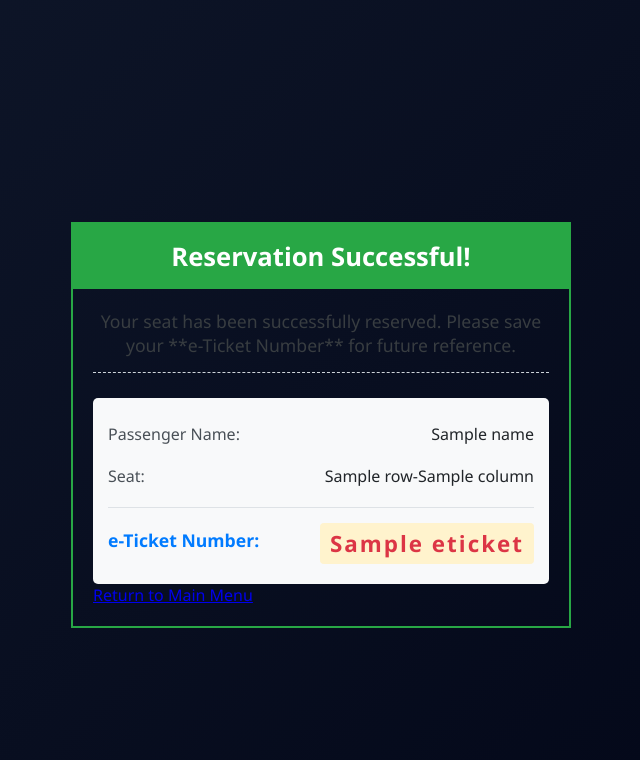
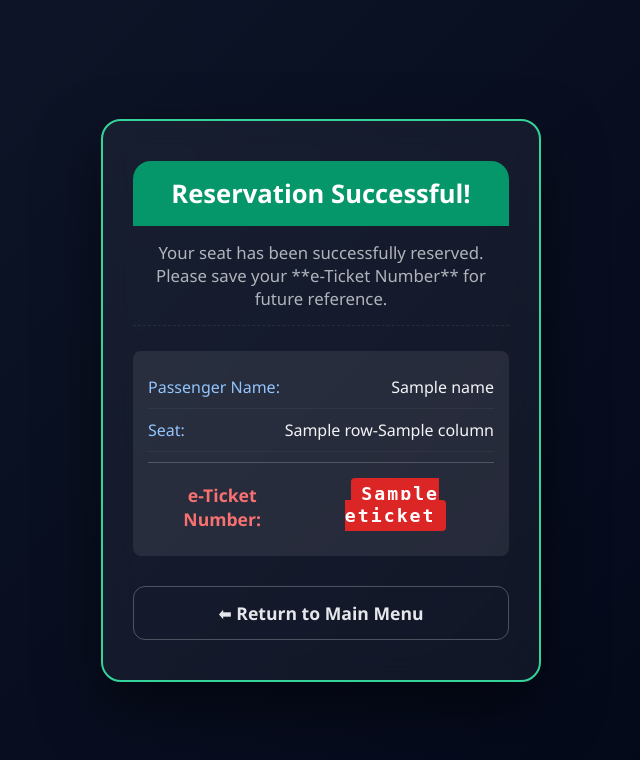
Before and after one commit to aheg7b/IT-4320-Final, a Flask app: template app/templates/confirmation.html in a window 1280 px wide. Shown: the top 760 px of the page, without its empty margins (319-959 px from the left). Run offline with Flask 3, Linux system fonts and the light colour scheme; the template is opened without the code that fills it: most values are stand-ins (such as "Sample title", 1, 10 or a date in 2020).

Commit message:
fixed confirmation for reservation, known bug with admin login

```diff
--- a/app/static/css/style.css
+++ b/app/static/css/style.css
@@ -76,9 +76,11 @@
     gap: 15px;
 }
 .form-group {
-    display: flex;
-    flex-direction: column;
-    text-align: left;
+    margin-bottom: 20px;
+}
+.form-group-half {
+    flex: 1;
+    min-width: 0;
 }
 .form-group label {
     font-size: 0.9rem;
@@ -98,9 +100,14 @@
     border-color: #22c55e;
     box-shadow: 0 0 0 2px rgba(34, 197, 94, 0.2);
 }
+.form-group-half.form-group {
+    margin-bottom: 0;
+}
 .form-row {
     display: flex;
-    gap: 10px;
+    justify-content: space-between;
+    gap: 20px;
+    margin-bottom: 20px;
 }
 .form-buttons {
     display: flex;
@@ -181,67 +188,69 @@
     margin-top: 15px;
     width: 100%;
 }
-.dashboard-section:last-child{
+.dashboard-section:last-child {
     margin-bottom: 20px;
 }
 .confirmation-card {
-    max-width: 500px;
-    margin-top: 50px;
-    border: 2px solid #28a745;
+    border: 2px solid #34d399;
 }
 .success-header {
-    background-color: #28a745;
-    color: white;
+    background-color: #059669;
     font-size: 1.6em;
     padding: 15px;
-    text-align: center;
-}
-.confirmation-body {
-    padding: 20px;
+    margin-bottom: 0;
+    border-top-left-radius: 18px;
+    border-top-right-radius: 18px;
 }
 .success-message {
-    font-size: 1.1em;
-    color: #383d41;
+    font-size: 1.05em;
+    color: #e5e7eb;
     margin-bottom: 25px;
     text-align: center;
-    border-bottom: 1px dashed #ced4da;
+    border-bottom: 1px dashed rgba(255, 255, 255, 0.1);
     padding-bottom: 15px;
+    margin-top: 15px;
 }
 .reservation-details {
     padding: 15px;
-    background-color: #f8f9fa;
-    border-radius: 5px;
+    background-color: rgba(255, 255, 255, 0.08);
+    border-radius: 8px;
 }
 .detail-group {
     display: flex;
     justify-content: space-between;
     padding: 10px 0;
+    border-bottom: 1px solid rgba(255, 255, 255, 0.05);
+}
+.detail-group:last-child {
+    border-bottom: none;
 }
 .detail-label {
     font-weight: 500;
-    color: #495057;
+    color: #93c5fd;
 }
 .detail-value {
     font-weight: 400;
-    color: #212529;
+    color: #f3f4f6;
 }
 .reservation-code-row {
     padding-top: 20px;
     margin-top: 10px;
-    border-top: 1px solid #dee2e6;
+    border-top: 1px solid rgba(255, 255, 255, 0.2);
 }
 .code-label {
     font-weight: 700;
-    color: #007bff;
+    color: #f87171;
     font-size: 1.1em;
 }
 .code-value strong {
     font-size: 1.4em;
-    color: #dc3545;
-    background-color: #fff3cd;
+    color: #fff;
+    background-color: #dc2626;
     padding: 5px 10px;
     border-radius: 4px;
     letter-spacing: 2px;
+    font-family: monospace;
 }
 .return-btn {
     margin-top: 25px;
--- a/app/templates/confirmation.html
+++ b/app/templates/confirmation.html
@@ -3,12 +3,12 @@
 {% block title %}Reservation Confirmed{% endblock %}
 
 {% block content %}
-<div class="container">
-    <div class="form-card confirmation-card">
-        <h2 class="form-header success-header">Reservation Successful!</h2>
+<div class="menu-container">
+    <div class="menu-card confirmation-card">
+        <h2 class="menu-title success-header">Reservation Successful!</h2>
 
         <div class="card-body confirmation-body">
-            <p class="success-message">
+            <p class="menu-subtitle success-message">
                 Your seat has been successfully reserved. Please save your **e-Ticket Number** for future reference.
             </p>
 
@@ -27,9 +27,11 @@
                 </div>
             </div>
 
-            <a href="{{ url_for('main.main_menu') }}" class="btn btn-secondary return-btn">
-                Return to Main Menu
-            </a>
+            <div class="form-buttons">
+                <a href="{{ url_for('main.main_menu') }}" class="menu-btn secondary return-btn">
+                    ⬅ Return to Main Menu
+                </a>
+            </div>
         </div>
     </div>
 </div>
```
Also changed, not shown: app/templates/reserve_seat.html (+37 -28 lines).
